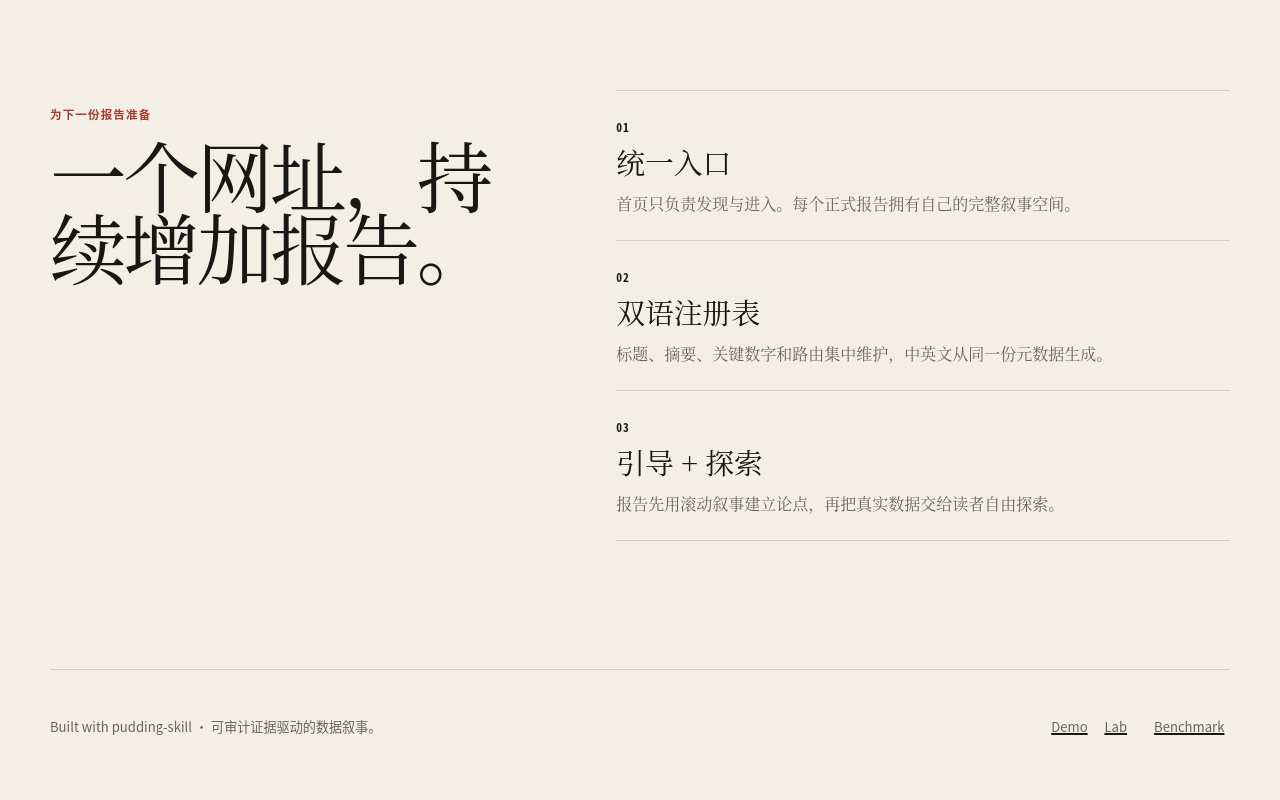
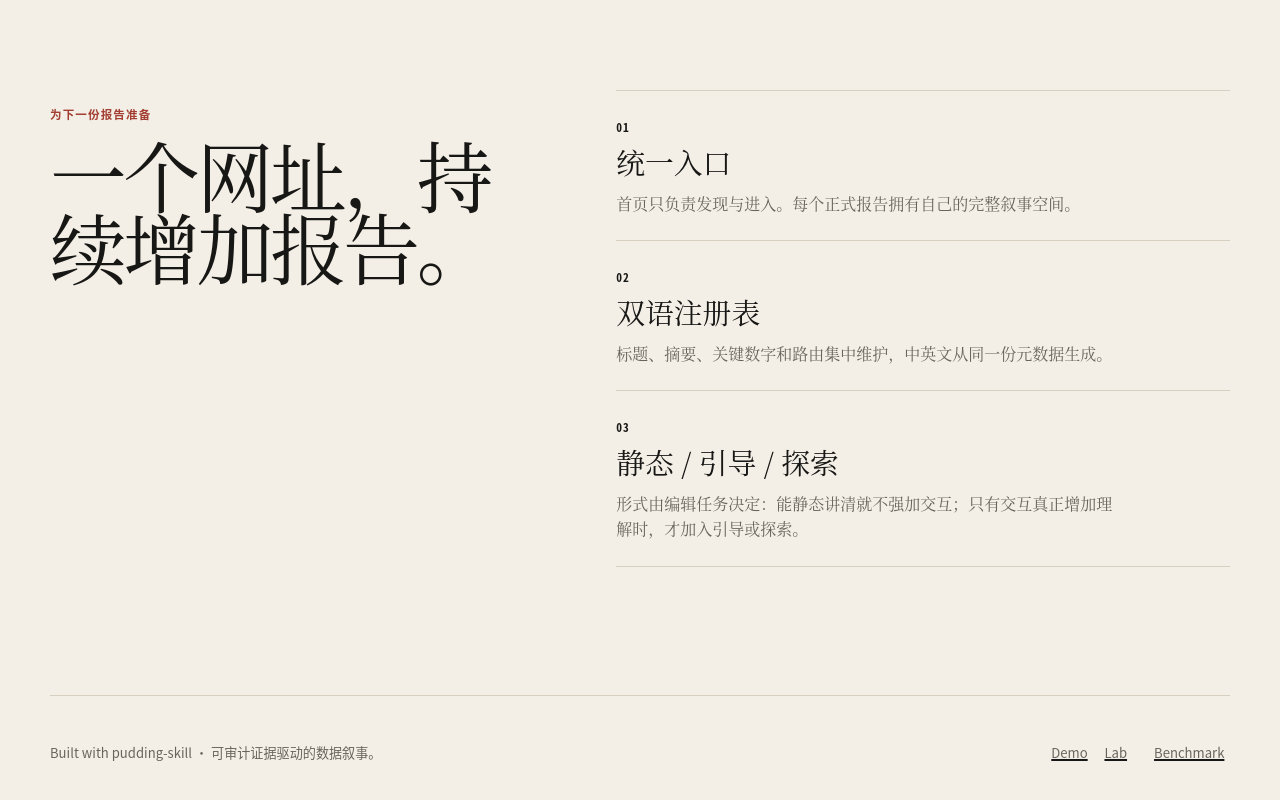
Before and after one commit to CochraneK/pudding-skill, a SvelteKit app: page / in a window 1280 px wide. Shown: the part 2864-3664 px from the top of the page. Built offline with nearby package versions, Linux system fonts and the light colour scheme.

Commit message:
docs: make report form follow editorial task

```diff
--- a/src/routes/+page.svelte
+++ b/src/routes/+page.svelte
@@ -26,7 +26,7 @@
 			cards: [
 				['统一入口', '首页只负责发现与进入。每个正式报告拥有自己的完整叙事空间。'],
 				['双语注册表', '标题、摘要、关键数字和路由集中维护，中英文从同一份元数据生成。'],
-				['引导 + 探索', '报告先用滚动叙事建立论点，再把真实数据交给读者自由探索。']
+				['静态 / 引导 / 探索', '形式由编辑任务决定：能静态讲清就不强加交互；只有交互真正增加理解时，才加入引导或探索。']
 			],
 			footer: 'Built with pudding-skill · 可审计证据驱动的数据叙事。'
 		},
@@ -46,7 +46,7 @@
 			cards: [
 				['One public entrance', 'The homepage handles discovery. Each published report keeps its own full narrative space.'],
 				['Bilingual registry', 'Titles, summaries, key figures, and routes live in one registry and render in Chinese or English.'],
-				['Guide + explore', 'Reports establish the argument through scroll-driven narrative, then hand real data back to the reader for exploration.']
+				['Static / guided / explorable', 'Form follows the editorial task: stay static when that is enough, and add guidance or exploration only when interaction earns its complexity.']
 			],
 			footer: 'Built with pudding-skill · auditable evidence-driven data storytelling.'
 		}
```
